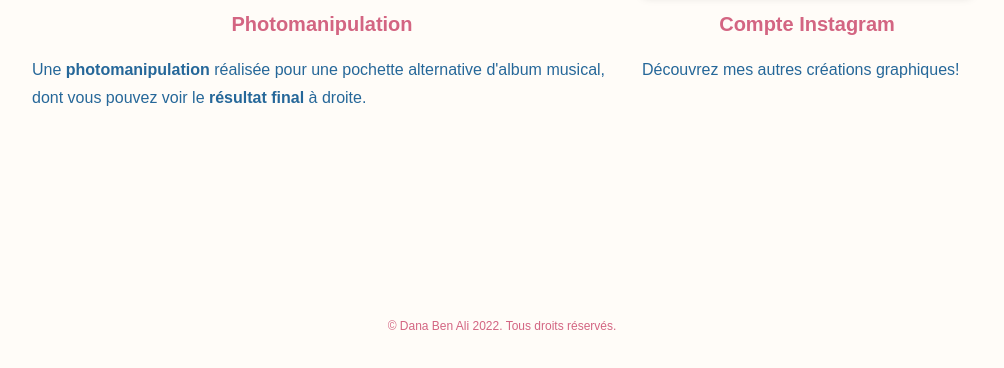
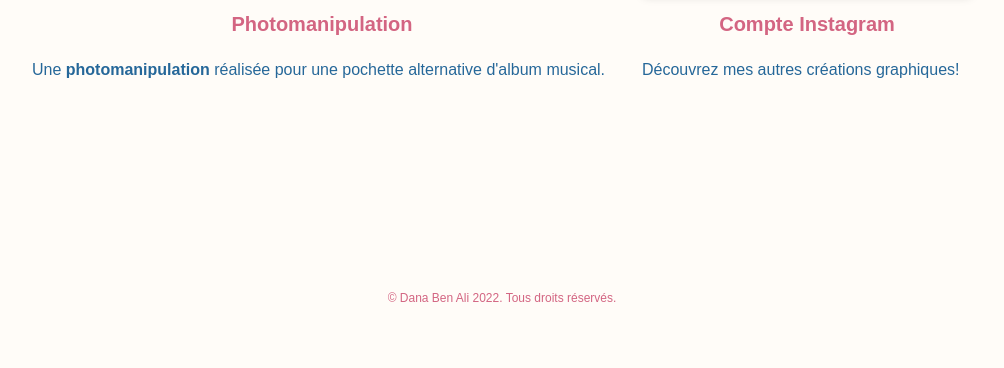
Before and after one commit to falyakon/danabenali, a plain HTML site: page travaux.html in a window 1280 px wide. Shown: the part 2778-3146 px from the top of the page, without its empty margins (138-1142 px from the left). Drawn offline with nearby package versions, Linux system fonts and the light colour scheme; a script that the page names is missing.

Commit message:
Update travaux.html

```diff
--- a/travaux.html
+++ b/travaux.html
@@ -78,7 +78,7 @@
           <div>
             <div class="gallery-description">
               <div class="heading-small">Photomanipulation</div>
-              <div class="paragraph-light-2">Une <strong>photomanipulation </strong>réalisée pour une pochette alternative d&#x27;album musical, dont vous pouvez voir le<strong> résultat final </strong>à droite.</div>
+              <div class="paragraph-light-2">Une <strong>photomanipulation </strong>réalisée pour une pochette alternative d&#x27;album musical.</div>
             </div>
           </div>
         </div>
```
